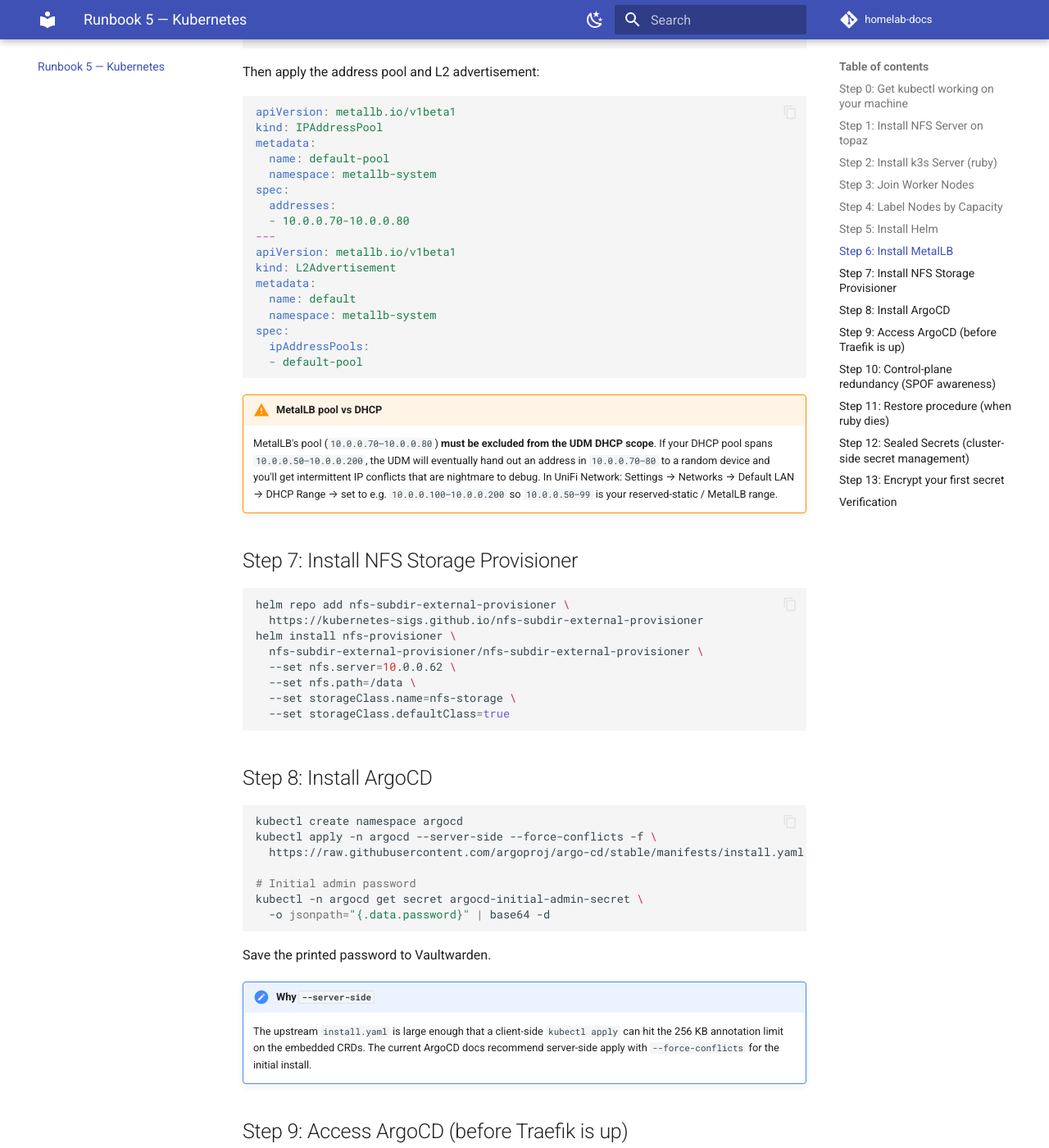
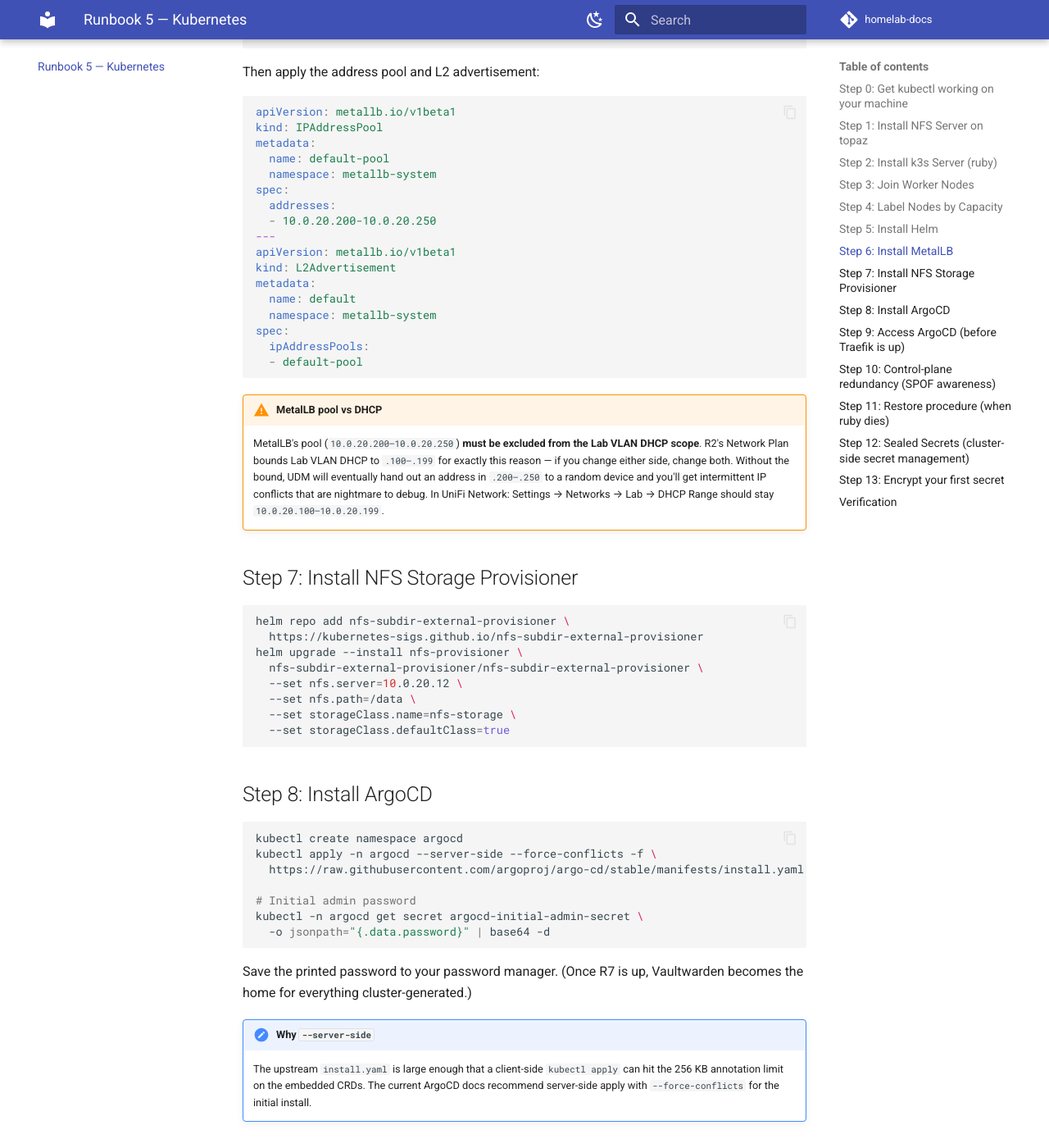
Before and after one commit to alivenda/homelab-docs, an MkDocs documentation site: the page built from docs/05-kubernetes.md, in a window 1280 px wide and 1400 px high, scrolled down 2893 px. Shown: the whole window at 82% size. Built offline with MkDocs 1.6.1 and Material for MkDocs 9.7.7, drawn with Linux system fonts in a browser that asks for light colours; comment, search, counter and statistics services are not loaded; some of the changed text lies outside the part shown.

Commit message:
fix(runbook-5): align IPs to Lab VLAN, generic password manager, idempotent helm
Cluster IPs (10.0.0.60/.62 → 10.0.20.10/.12), MetalLB pool
(10.0.0.70-.80 → 10.0.20.200-.250) and NFS export CIDR all now match
the R2 Network Plan and the R4 Ansible scaffold. MetalLB-vs-DHCP
warning rewritten for Lab VLAN. Vaultwarden references swapped for
"password manager" with a pointer to R7. nfs-provisioner and
sealed-secrets installs use `helm upgrade --install` for idempotency.

````diff
--- a/docs/05-kubernetes.md
+++ b/docs/05-kubernetes.md
@@ -26,8 +26,8 @@ sudo snap install kubectl --classic
 
 # Pull the kubeconfig from ruby and rewrite the server URL
 mkdir -p ~/.kube
-scp root@10.0.0.60:/etc/rancher/k3s/k3s.yaml ~/.kube/config
-sed -i 's/127.0.0.1/10.0.0.60/' ~/.kube/config
+scp root@10.0.20.10:/etc/rancher/k3s/k3s.yaml ~/.kube/config
+sed -i 's/127.0.0.1/10.0.20.10/' ~/.kube/config
 chmod 600 ~/.kube/config
 
 kubectl get nodes
@@ -38,13 +38,13 @@ kubectl get nodes
 
 ```bash
 apt install -y nfs-kernel-server
-echo "/data 10.0.0.0/24(rw,sync,no_subtree_check,no_root_squash)" | tee -a /etc/exports
+echo "/data 10.0.20.0/24(rw,sync,no_subtree_check,no_root_squash)" | tee -a /etc/exports
 systemctl enable --now nfs-kernel-server
 exportfs -ar
 ```
 
 !!! tip
-    `no_root_squash` with subnet restriction is a homelab tradeoff, not a production-grade NFS security posture. It works because every node on `10.0.0.0/24` is yours and the data is yours. Do not copy this config into a multi-tenant environment.
+    `no_root_squash` with subnet restriction is a homelab tradeoff, not a production-grade NFS security posture. It works because every node on `10.0.20.0/24` is yours and the data is yours. Do not copy this config into a multi-tenant environment.
 
 On ruby, emerald, and amethyst:
 
@@ -55,22 +55,22 @@ apt install -y nfs-common
 ## Step 2: Install k3s Server (ruby)
 
 ```bash
-# Generate the cluster token ONCE and save to Vaultwarden — use the SAME value in Step 3
+# Generate the cluster token ONCE and save to your password manager — use the SAME value in Step 3
 K3S_TOKEN=$(openssl rand -hex 32)
-echo "k3s token: $K3S_TOKEN"   # save this to Vaultwarden NOW
+echo "k3s token: $K3S_TOKEN"   # save this to your password manager NOW
 
 curl -sfL https://get.k3s.io | sh -s - \
   --write-kubeconfig-mode 644 \
   --disable servicelb \
   --disable traefik \
   --token "$K3S_TOKEN" \
-  --node-ip 10.0.0.60 \
+  --node-ip 10.0.20.10 \
   --disable-cloud-controller \
   --disable local-storage
 ```
 
 !!! warning "Token reuse"
-    The token you generate above is the join secret for the entire cluster. Step 3 uses the **same value** on every agent node. Generate once, store in Vaultwarden, paste in both places.
+    The token you generate above is the join secret for the entire cluster. Step 3 uses the **same value** on every agent node. Generate once, store in your password manager, paste in both places.
 
 ## Step 3: Join Worker Nodes
 
@@ -78,7 +78,7 @@ Run on each of emerald, topaz, amethyst (use the same `K3S_TOKEN` value from Ste
 
 ```bash
 curl -sfL https://get.k3s.io | \
-  K3S_URL=https://10.0.0.60:6443 \
+  K3S_URL=https://10.0.20.10:6443 \
   K3S_TOKEN=<paste_token_from_Step_2> sh -
 ```
 
@@ -123,7 +123,7 @@ metadata:
   namespace: metallb-system
 spec:
   addresses:
-  - 10.0.0.70-10.0.0.80
+  - 10.0.20.200-10.0.20.250
 ---
 apiVersion: metallb.io/v1beta1
 kind: L2Advertisement
@@ -136,16 +136,16 @@ spec:
 ```
 
 !!! warning "MetalLB pool vs DHCP"
-    MetalLB's pool (`10.0.0.70–10.0.0.80`) **must be excluded from the UDM DHCP scope**. If your DHCP pool spans `10.0.0.50–10.0.0.200`, the UDM will eventually hand out an address in `10.0.0.70–80` to a random device and you'll get intermittent IP conflicts that are nightmare to debug. In UniFi Network: Settings → Networks → Default LAN → DHCP Range → set to e.g. `10.0.0.100–10.0.0.200` so `10.0.0.50–99` is your reserved-static / MetalLB range.
+    MetalLB's pool (`10.0.20.200–10.0.20.250`) **must be excluded from the Lab VLAN DHCP scope**. R2's Network Plan bounds Lab VLAN DHCP to `.100–.199` for exactly this reason — if you change either side, change both. Without the bound, UDM will eventually hand out an address in `.200–.250` to a random device and you'll get intermittent IP conflicts that are nightmare to debug. In UniFi Network: Settings → Networks → Lab → DHCP Range should stay `10.0.20.100–10.0.20.199`.
 
 ## Step 7: Install NFS Storage Provisioner
 
 ```bash
 helm repo add nfs-subdir-external-provisioner \
   https://kubernetes-sigs.github.io/nfs-subdir-external-provisioner
-helm install nfs-provisioner \
+helm upgrade --install nfs-provisioner \
   nfs-subdir-external-provisioner/nfs-subdir-external-provisioner \
-  --set nfs.server=10.0.0.62 \
+  --set nfs.server=10.0.20.12 \
   --set nfs.path=/data \
   --set storageClass.name=nfs-storage \
   --set storageClass.defaultClass=true
@@ -163,7 +163,7 @@ kubectl -n argocd get secret argocd-initial-admin-secret \
   -o jsonpath="{.data.password}" | base64 -d
 ```
 
-Save the printed password to Vaultwarden.
+Save the printed password to your password manager. (Once R7 is up, Vaultwarden becomes the home for everything cluster-generated.)
 
 !!! note "Why `--server-side`"
     The upstream `install.yaml` is large enough that a client-side `kubectl apply` can hit the 256 KB annotation limit on the embedded CRDs. The current ArgoCD docs recommend server-side apply with `--force-conflicts` for the initial install.
@@ -228,7 +228,7 @@ curl -sfL https://get.k3s.io | sh -s - server \
 ```
 
 !!! tip
-    Document your K3S_TOKEN in Vaultwarden the day you stand the cluster up. Losing it on top of losing ruby turns a 2-hour rebuild into a full cluster rebuild.
+    Document your K3S_TOKEN in your password manager the day you stand the cluster up. Losing it on top of losing ruby turns a 2-hour rebuild into a full cluster rebuild.
 
 ## Step 12: Sealed Secrets (cluster-side secret management)
 
@@ -236,7 +236,7 @@ You now have two flavors of secrets: those that live in `homelab-secrets` as sop
 
 ```bash
 helm repo add sealed-secrets https://bitnami-labs.github.io/sealed-secrets
-helm install sealed-secrets sealed-secrets/sealed-secrets \
+helm upgrade --install sealed-secrets sealed-secrets/sealed-secrets \
   --namespace sealed-secrets --create-namespace \
   --set fullnameOverride=sealed-secrets-controller
 
````
